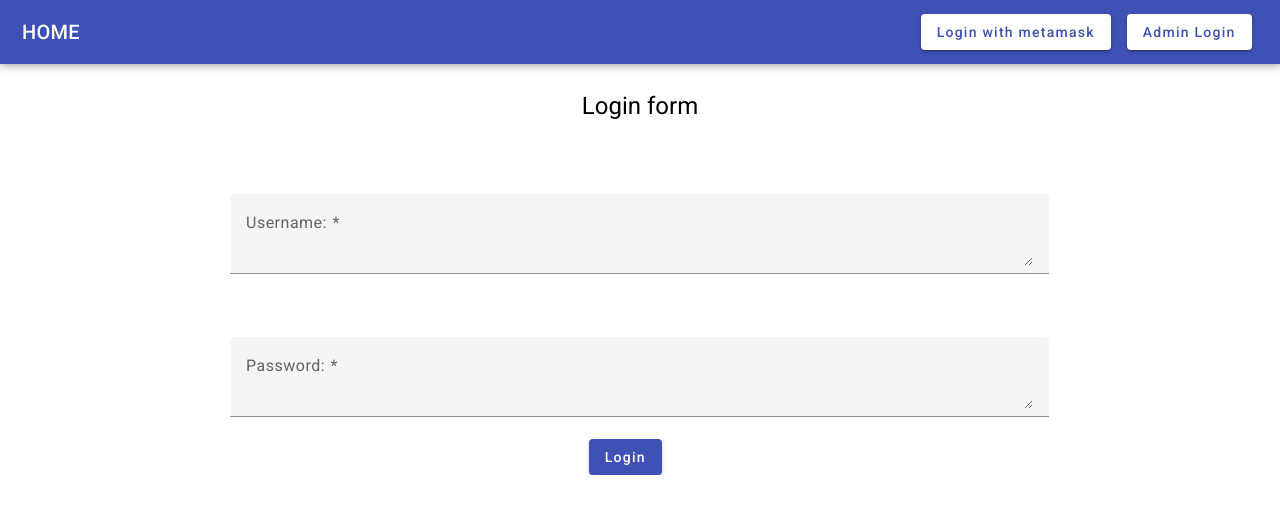
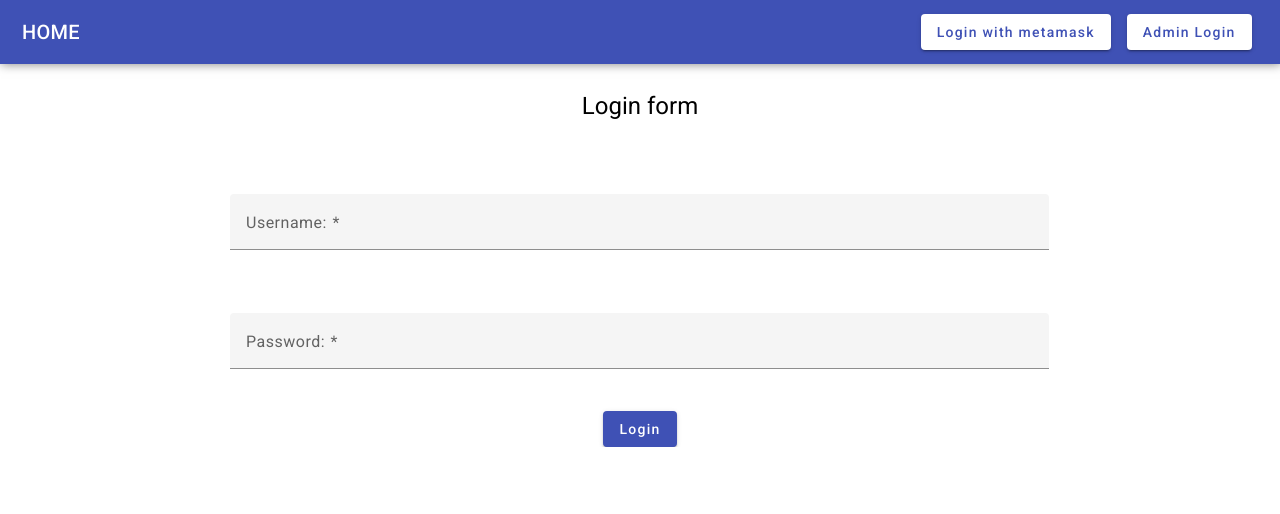
Before and after one commit to andreaunitn/Blockchain-Project, an Angular app in the folder Scholarship-master/ScholarshipFrontEnd/: page /adminLogin in a window 1280 px wide. Shown: the top 514 px of the page. Built offline with nearby package versions, Linux system fonts and the light colour scheme.

Commit message:
fixed password form login admin

```diff
--- a/Scholarship-master/ScholarshipFrontEnd/src/app/component/adminLogin/adminLogin.component.html
+++ b/Scholarship-master/ScholarshipFrontEnd/src/app/component/adminLogin/adminLogin.component.html
@@ -5,14 +5,16 @@
         <h3 style="text-align: center"><b style="color: red">{{errorMessage}}</b></h3>
         <mat-form-field class="example-full-width" appearance="fill">
           <mat-label> Username: </mat-label>
-          <textarea matInput type="password" id="username" #username placeholder="Username" required></textarea>
+          <input matInput type="text" id="username" #username placeholder="Username" required>
         </mat-form-field><br><br>
           <mat-form-field class="example-full-width" appearance="fill">
             <mat-label>Password: </mat-label>
-            <textarea matInput type="password" id="psw" #psw placeholder="Password" required></textarea>
+            <input matInput type="password" id="psw" #psw placeholder="Password" required>
           </mat-form-field><br>
         <span style="padding-left: 45%"></span>
-        <button mat-raised-button color="primary" (click)="login(username.value, psw.value, $event)">Login</button>
+        <div style="text-align: center;">
+          <button mat-raised-button color="primary" (click)="login(username.value, psw.value, $event)">Login</button>
+        </div>
       </form><br>
     </div>
   </div>
```
Also changed, not shown: 2 other files (tests, documents, lock files or other folders).
